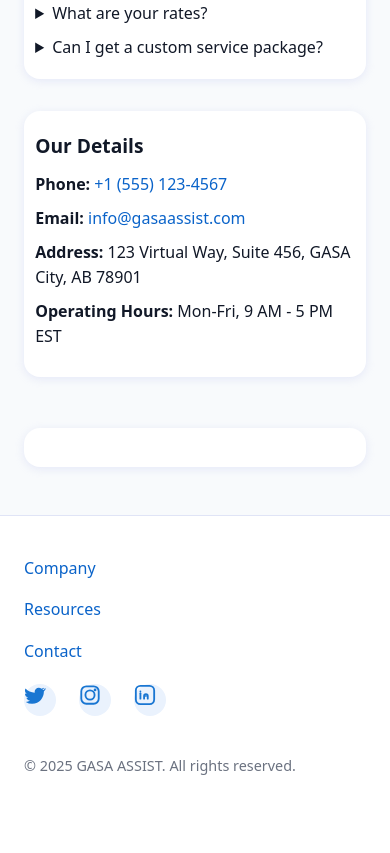
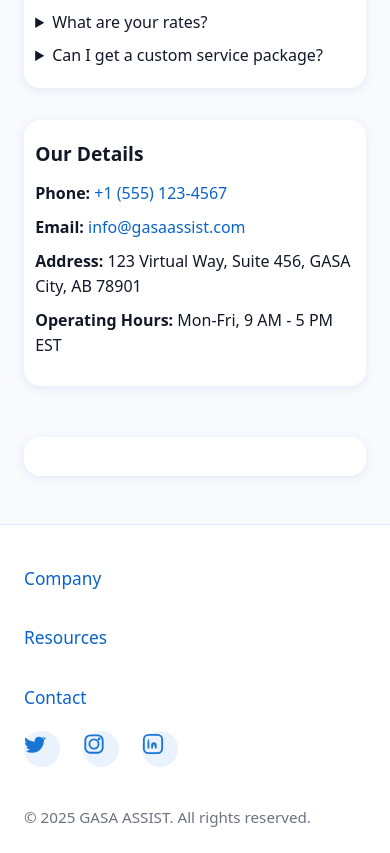
Before and after one commit to JohnLeeAeolus/GASA-ASSIST, a React (Vite) app: page /contact in a window 390 px wide. Shown: the part 1030-1883 px from the top of the page. Before the commit the page ends 1831 px from the top, so only its background shows below. Built offline with nearby package versions, Linux system fonts and the light colour scheme.

Commit message:
feat: Add mobile responsiveness for testimonials and FAQ sections in App.css

```diff
--- a/src/App.css
+++ b/src/App.css
@@ -10,68 +10,80 @@
   }
   .about-hero-inner > *, .services-hero-inner > *, .about-main > section, .team-grid > *, .services-grid > *, .contact-main > *, .contact-details > * {
     width: 100% !important;
+
+    @media (max-width: 600px) {
+      /* Testimonial section mobile fix */
+      .testimonials-container {
+        display: flex !important;
+        flex-direction: column !important;
+        align-items: stretch !important;
+        gap: 1.2rem !important;
+        width: 100vw !important;
+        margin-left: -4vw !important;
+        margin-right: -4vw !important;
+        padding: 0 !important;
+      }
+      .testimonial-card, .testimonials-container > div {
+        width: 96vw !important;
         min-width: 0 !important;
-    max-width: 100% !important;
-    box-sizing: border-box !important;
+        max-width: 98vw !important;
+        margin: 0 auto !important;
+        padding: 1.2rem 1rem !important;
+        font-size: 1rem !important;
+        border-radius: 18px !important;
+        box-shadow: 0 2px 8px rgba(0,0,0,0.07);
+        word-break: break-word !important;
+        white-space: normal !important;
+        display: flex;
+        flex-direction: column;
+        align-items: flex-start;
       }
-  .team-grid {
-    grid-template-columns: 1fr !important;
+      .testimonial-author {
+        font-size: 1rem !important;
+        margin-top: 0.7rem !important;
       }
-  .team-card, .service-card, .testimonial, .why, .testimonials, .cta, .about-hero, .services-hero, .contact-main > *, .contact-details > * {
-    padding: 1.2rem 0.7rem !important;
-    border-radius: 1rem !important;
-    margin: 1rem 0 !important;
-    box-shadow: 0 2px 8px #e0e4f6cc !important;
-    background: #fff !important;
+      .testimonial-role {
+        font-size: 0.9rem !important;
       }
-  .about-hero-inner img, .services-hero-inner img, .hero-oa-img, .why-media img {
-    max-width: 100% !important;
-    width: 100% !important;
-    margin: 0 auto !important;
+
+      /* FAQ section */
+      .faq-section, .faq-container {
+        padding: 0.5rem 0.5rem !important;
+      }
+      .faq-question {
+        font-size: 1.05rem !important;
+        padding: 0.7rem 0.5rem !important;
+      }
+      .faq-answer {
+        font-size: 0.98rem !important;
+        padding: 0.5rem 0.5rem !important;
+      }
+      .faq-toggle {
+        right: 1rem !important;
+      }
+      .faq-view-more-btn {
+        width: 90vw !important;
+        font-size: 1.1rem !important;
+        padding: 0.7rem 0 !important;
+        margin: 1rem auto !important;
         display: block !important;
       }
-  h1, h2, h3, h4 {
-    font-size: 1.2rem !important;
-    margin-bottom: 0.7rem !important;
-    word-break: break-word !important;
+
+      /* General section spacing */
+      section, .section {
+        padding: 1.2rem 0.5rem !important;
       }
-  .section-title, .hero-oa-copy h1, .cta-inner h2 {
-    font-size: 1.4rem !important;
-    word-break: break-word !important;
+
+      /* Button adjustments */
+      button, .cta-btn, .faq-view-more-btn {
+        font-size: 1.1rem !important;
+        padding: 0.7rem 1.2rem !important;
       }
-  .hero-oa-copy .subtitle, .cta-inner p, .about-hero-inner p, .about-main p, .service-card p, .testimonial .quote, .why-text p {
-    font-size: 1rem !important;
-    word-break: break-word !important;
+
+      /* Hide overflow for horizontal scrolls */
+      body {
+        overflow-x: hidden !important;
       }
-  .btn, .btn.primary, .btn.oa-yellow {
-    width: 100% !important;
-    font-size: 1rem !important;
-    padding: 0.8rem 0 !important;
-    border-radius: 8px !important;
-  }
-  .actions {
-    flex-direction: column !important;
-    gap: 0.7rem !important;
-    width: 100% !important;
-  }
-  .main-nav, .footer-nav {
-    flex-direction: column !important;
-    gap: 1rem !important;
-    align-items: flex-start !important;
-    width: 100% !important;
-  }
-  .footer-inner {
-    gap: 1.2rem !important;
-  }
-  .footer-nav a {
-    font-size: 1rem !important;
-  }
-  .tiny {
-    font-size: 0.9rem !important;
-  }
-  .socials {
-    gap: 0.7rem !important;
-    justify-content: flex-start !important;
     }
   .socials a {
     width: 32px !important;
@@ -856,3 +868,4 @@ main {
     grid-template-columns: 1fr;
   }
 }
+}
```
Lines whose indentation alone changed are shown as unchanged.
